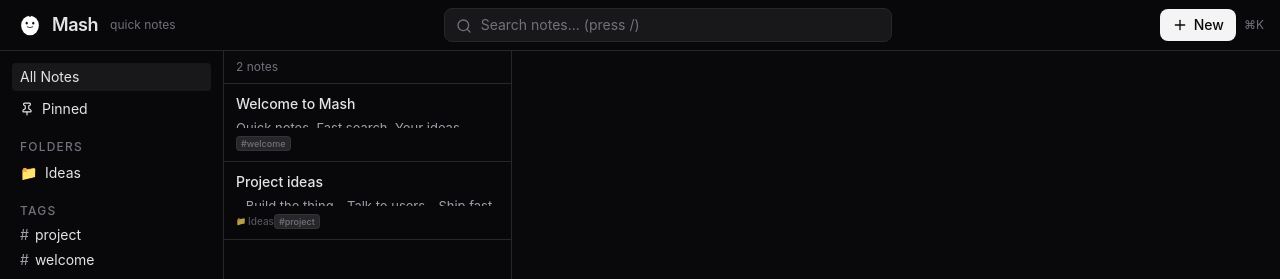
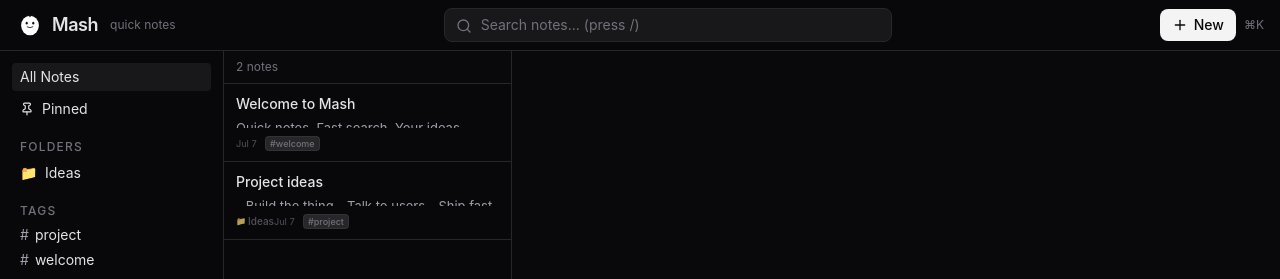
Before and after one commit to jonnydry/mash-notes, a SvelteKit app: page / in a window 1280 px wide. Shown: the top 279 px of the page. Built offline with nearby package versions, Linux system fonts and the light colour scheme.

Commit message:
polish(ui): note row focus-visible ring + short modified date in footer
- Focus ring on VirtualList row buttons (completes a11y coverage)
- Compact timestamp (short date) + tags in row footer
- No layout shift, preserves 78px itemHeight for now
- npm run ci green

```diff
--- a/src/routes/+page.svelte
+++ b/src/routes/+page.svelte
@@ -524,7 +524,7 @@
 						{#snippet children(note)}
 							<button
 							    onclick={() => selectNote(note.id)}
-							    class="group flex w-full flex-col border-b border-zinc-800 px-3 py-2.5 text-left hover:bg-zinc-900/60 h-full transition-colors {selectedId === note.id ? 'bg-zinc-900 border-l-2 border-l-zinc-500/70' : ''}"
+							    class="group flex w-full flex-col border-b border-zinc-800 px-3 py-2.5 text-left hover:bg-zinc-900/60 h-full transition-colors focus-visible:ring-2 focus-visible:ring-zinc-600 focus-visible:ring-inset {selectedId === note.id ? 'bg-zinc-900 border-l-2 border-l-zinc-500/70' : ''}"
 							>
 							    <div class="flex items-start justify-between gap-2">
 							        <div class="flex-1 truncate font-medium text-sm pr-1 group-hover:text-white transition-colors {selectedId === note.id ? 'text-zinc-100' : ''}">
@@ -548,12 +548,17 @@
 							            {/if}
 							        </div>
 
+							        <div class="flex items-center gap-2 text-[9px]">
+							            <span class="opacity-60 tabular-nums">
+							                {new Date(note.modified).toLocaleDateString(undefined, { month: 'short', day: 'numeric' })}
+							            </span>
 							            <div class="flex items-center gap-1 group-hover:opacity-100 transition-opacity">
 							                {#each note.tags as tag}
 							                    <span class="px-1 rounded bg-zinc-800 text-[9px] whitespace-nowrap border border-zinc-700/50 text-zinc-500 group-hover:text-zinc-300">
 							                        #{tag}
 							                    </span>
 							                {/each}
+							            </div>
 							        </div>
 							    </div>
 							</button>
```
Lines whose indentation alone changed are shown as unchanged.
